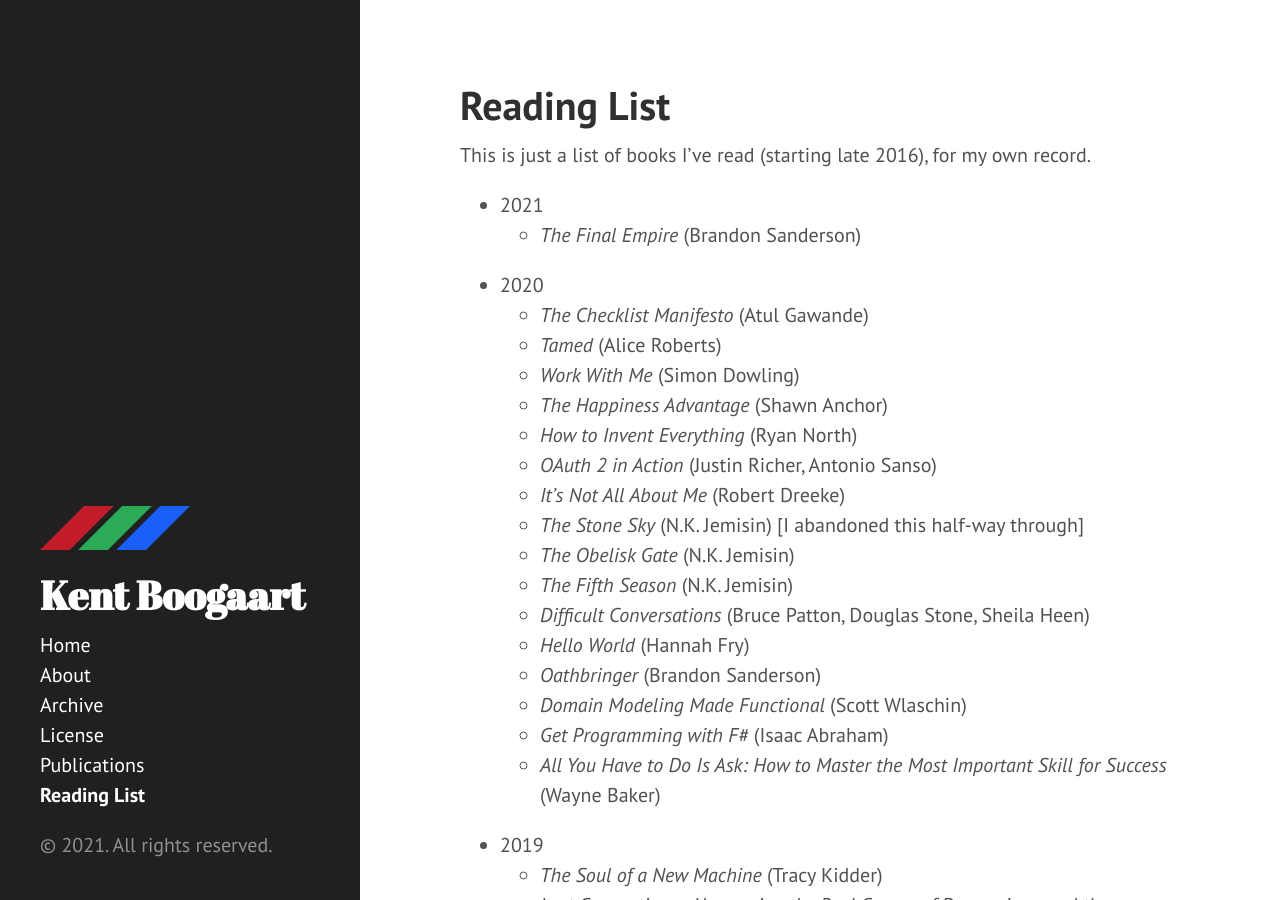
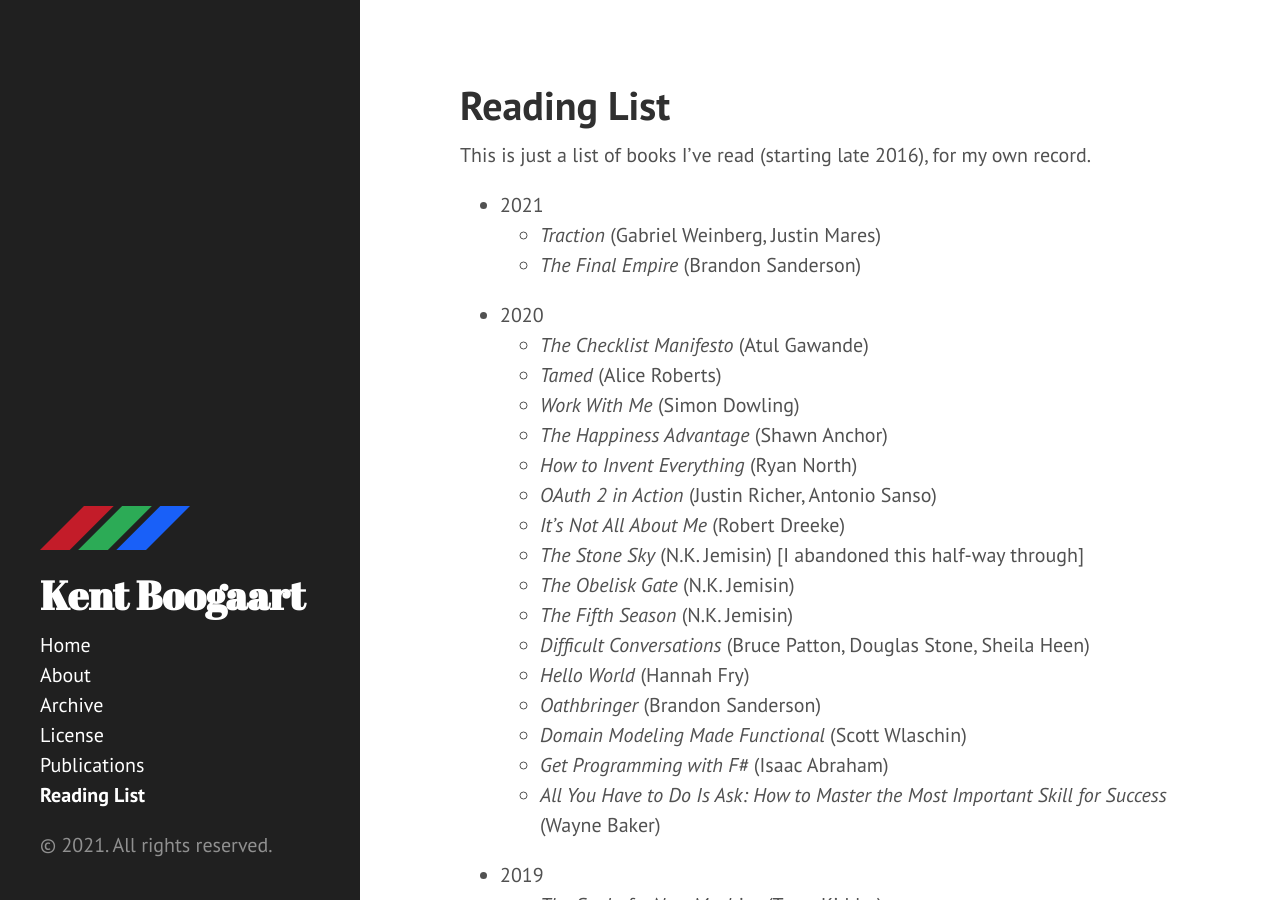
Before and after one commit to kentcb/kentcb.github.io, a Jekyll site: the page built from reading-list.md, in a window 1280 px wide and 900 px high. Built offline with Jekyll 4.4.1, drawn with Linux system fonts in a browser that asks for light colours; nearby versions of some CDN libraries.

Commit message:
Add Traction

```diff
--- a/reading-list.md
+++ b/reading-list.md
@@ -6,6 +6,7 @@ sidebar: true
 This is just a list of books I've read (starting late 2016), for my own record.
 
 * 2021
+    * _Traction_ (Gabriel Weinberg, Justin Mares)
     * _The Final Empire_ (Brandon Sanderson)
 * 2020
     * _The Checklist Manifesto_ (Atul Gawande)
```
